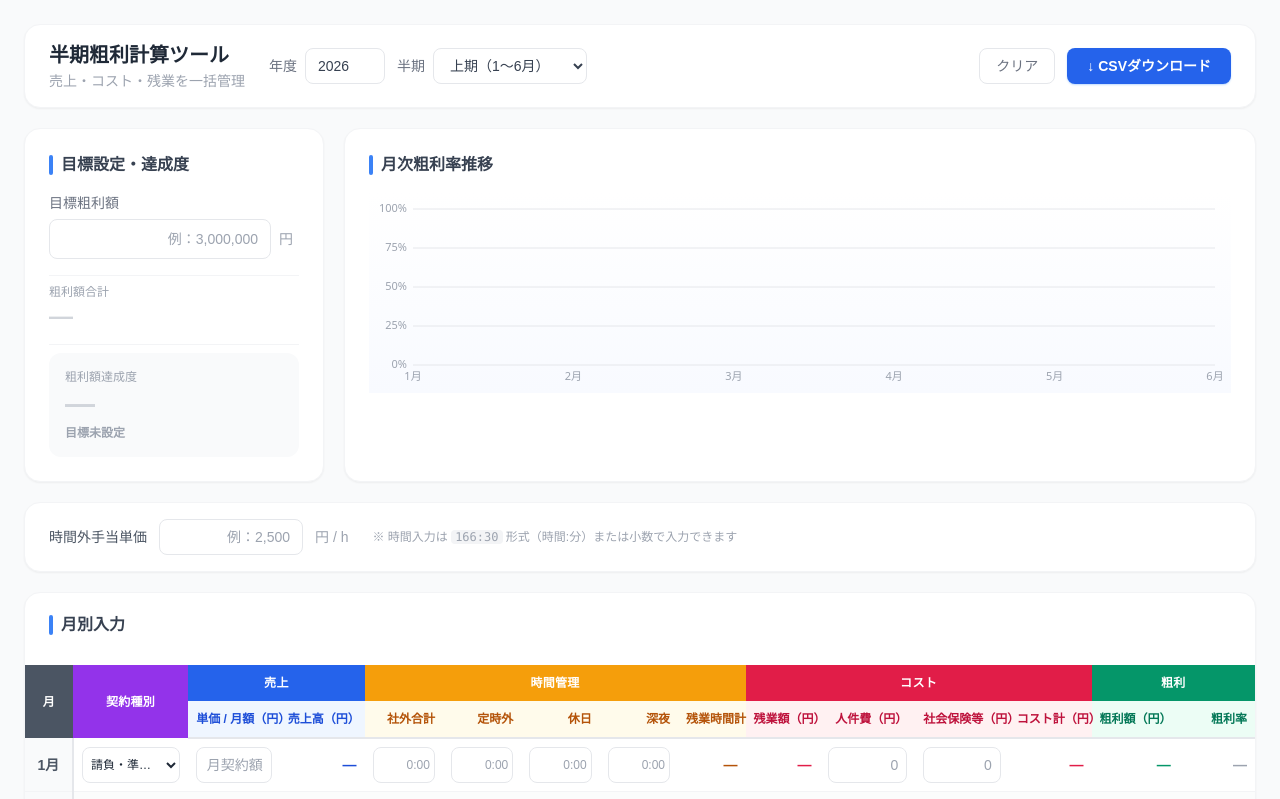
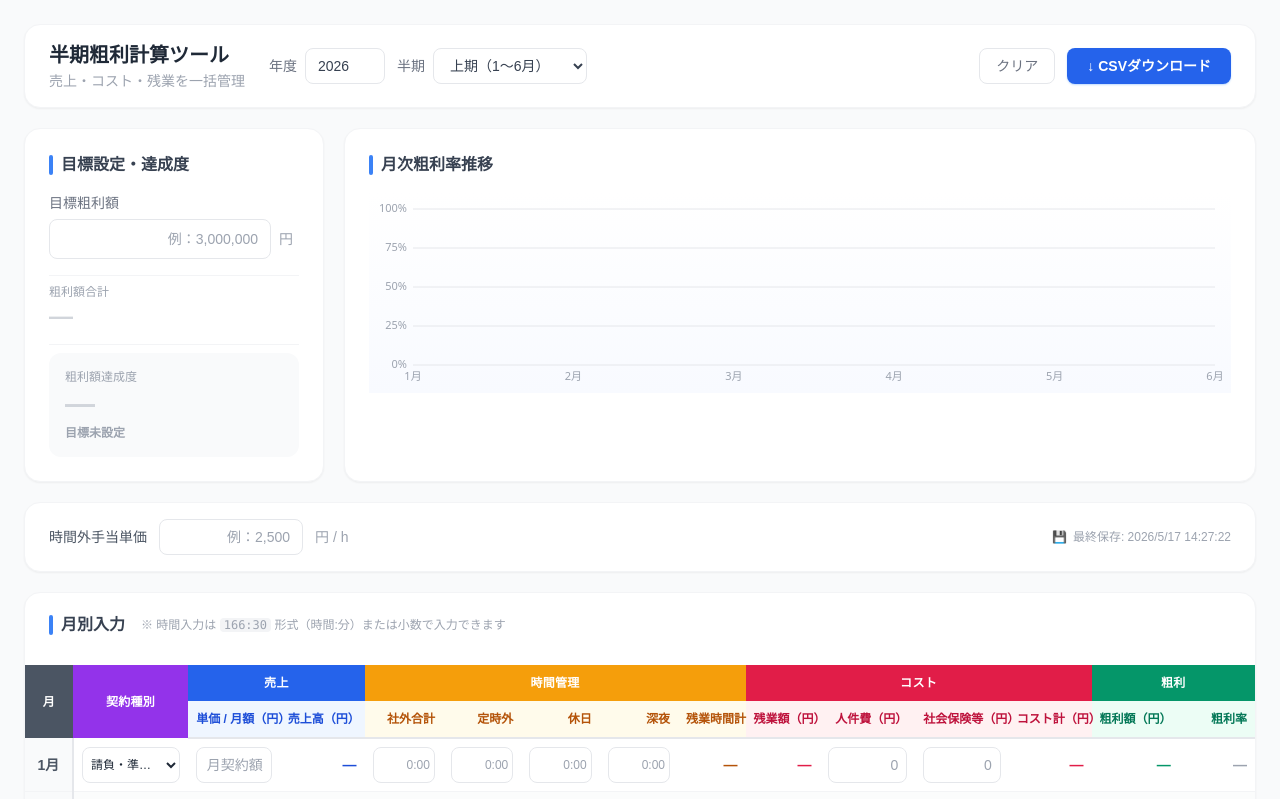
Before and after one commit to takanoriih/test, a Next.js app: page / in a window 1280 px wide. Shown: the top 799 px of the page. Built offline with nearby package versions, Linux system fonts and the light colour scheme.

Commit message:
localStorage自動保存・ヒントテキストを月別入力セクションへ移動

```diff
--- a/app/components/GrossProfitCalculator.tsx
+++ b/app/components/GrossProfitCalculator.tsx
@@ -152,13 +152,39 @@ function SectionTitle({ children }: { children: React.ReactNode }) {
 }
 
 // ── メインコンポーネント ──────────────────────────────────
+const STORAGE_KEY = 'gross-profit-calc-v1';
+
 export default function GrossProfitCalculator() {
   const [year,         setYear]         = useState('2026');
   const [half,         setHalf]         = useState<'1' | '2'>('1');
   const [overtimeRate, setOvertimeRate] = useState('');
   const [goalProfit,   setGoalProfit]   = useState('');
   const [data,         setData]         = useState<Record<number, MD>>({});
+  const [savedAt,      setSavedAt]      = useState<string | null>(null);
   const canvasRef = useRef<HTMLCanvasElement>(null);
+
+  // ── localStorage 読み込み（初回マウント時） ──
+  useEffect(() => {
+    try {
+      const s = JSON.parse(localStorage.getItem(STORAGE_KEY) ?? 'null');
+      if (!s) return;
+      if (s.year)         setYear(s.year);
+      if (s.half)         setHalf(s.half);
+      if (s.overtimeRate !== undefined) setOvertimeRate(s.overtimeRate);
+      if (s.goalProfit  !== undefined) setGoalProfit(s.goalProfit);
+      if (s.data)         setData(s.data);
+      if (s.savedAt)      setSavedAt(s.savedAt);
+    } catch {}
+  }, []);
+
+  // ── localStorage 自動保存 ──
+  useEffect(() => {
+    const at = new Date().toLocaleString('ja-JP');
+    try {
+      localStorage.setItem(STORAGE_KEY, JSON.stringify({ year, half, overtimeRate, goalProfit, data, savedAt: at }));
+      setSavedAt(at);
+    } catch {}
+  }, [year, half, overtimeRate, goalProfit, data]);
 
   const months = useMemo(() =>
     half === '1' ? [1, 2, 3, 4, 5, 6] : [7, 8, 9, 10, 11, 12], [half]);
@@ -365,15 +391,20 @@ export default function GrossProfitCalculator() {
                        focus:border-blue-400 focus:ring-2 focus:ring-blue-100 transition" />
           <span className="text-sm text-gray-400">円 / h</span>
         </div>
-        <div className="text-xs text-gray-400">
-          ※ 時間入力は <code className="bg-gray-100 px-1 rounded">166:30</code> 形式（時間:分）または小数で入力できます
-        </div>
+        {savedAt && (
+          <div className="ml-auto flex items-center gap-1.5 text-xs text-gray-400">
+            <span>💾</span><span>最終保存: {savedAt}</span>
+          </div>
+        )}
       </div>
 
       {/* ── メインテーブル ── */}
       <div className="bg-white rounded-2xl shadow-sm border border-gray-100 mb-5 overflow-hidden">
-        <div className="px-6 pt-5 pb-3">
+        <div className="px-6 pt-5 pb-3 flex items-center gap-4 flex-wrap">
           <SectionTitle>月別入力</SectionTitle>
+          <p className="text-xs text-gray-400 mb-4">
+            ※ 時間入力は <code className="bg-gray-100 px-1 rounded">166:30</code> 形式（時間:分）または小数で入力できます
+          </p>
         </div>
         <div className="overflow-x-auto">
           <table className="w-full border-collapse" style={{ tableLayout: 'fixed', minWidth: '1070px' }}>
```
